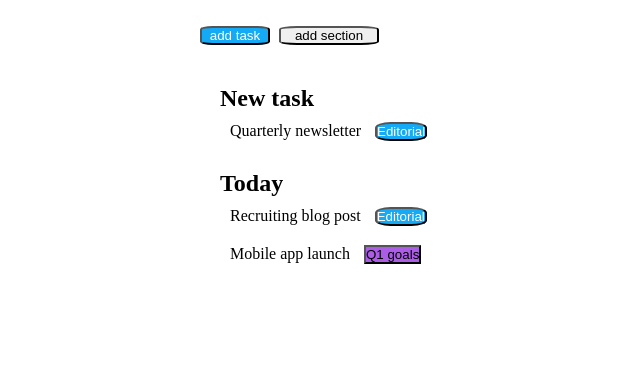
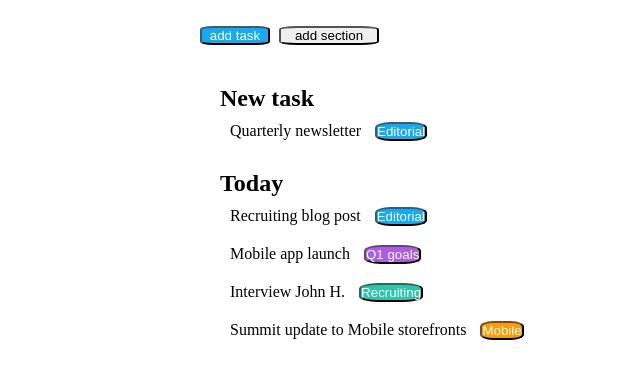
Before and after one commit to willymariino/html-css-toboolist, a plain HTML site: page index.html in a window 1280 px wide. Shown: the part 72-450 px from the top of the page, without its empty margins (0-640 px from the left). Drawn offline with Linux system fonts and the light colour scheme.

Commit message:
second section added

```diff
--- a/index.html
+++ b/index.html
@@ -43,6 +43,11 @@
             <br>
 
             <span class="section-content">Mobile app launch</span> <button class="q1-goals">Q1 goals</button>
+            <br>
+            <span class="section-content">Interview John H.</span> <button class="Recruiting">Recruiting</button>
+            <br>
+            <span class="section-content">Summit update to Mobile storefronts</span> <button
+                class="Mobile">Mobile</button>
 
 
         </section>
--- a/style.css
+++ b/style.css
@@ -45,4 +45,18 @@
 
 .q1-goals {
     background-color: rgb(171, 93, 230);
+    border-radius: 30%;
+    color: white;
 }
+
+.Recruiting {
+    background-color: rgb(44, 198, 171);
+    border-radius: 30%;
+    color: white;
+}
+
+.Mobile {
+    background-color: rgb(255, 155, 0);
+    border-radius: 30%;
+    color: white;
+}
```
